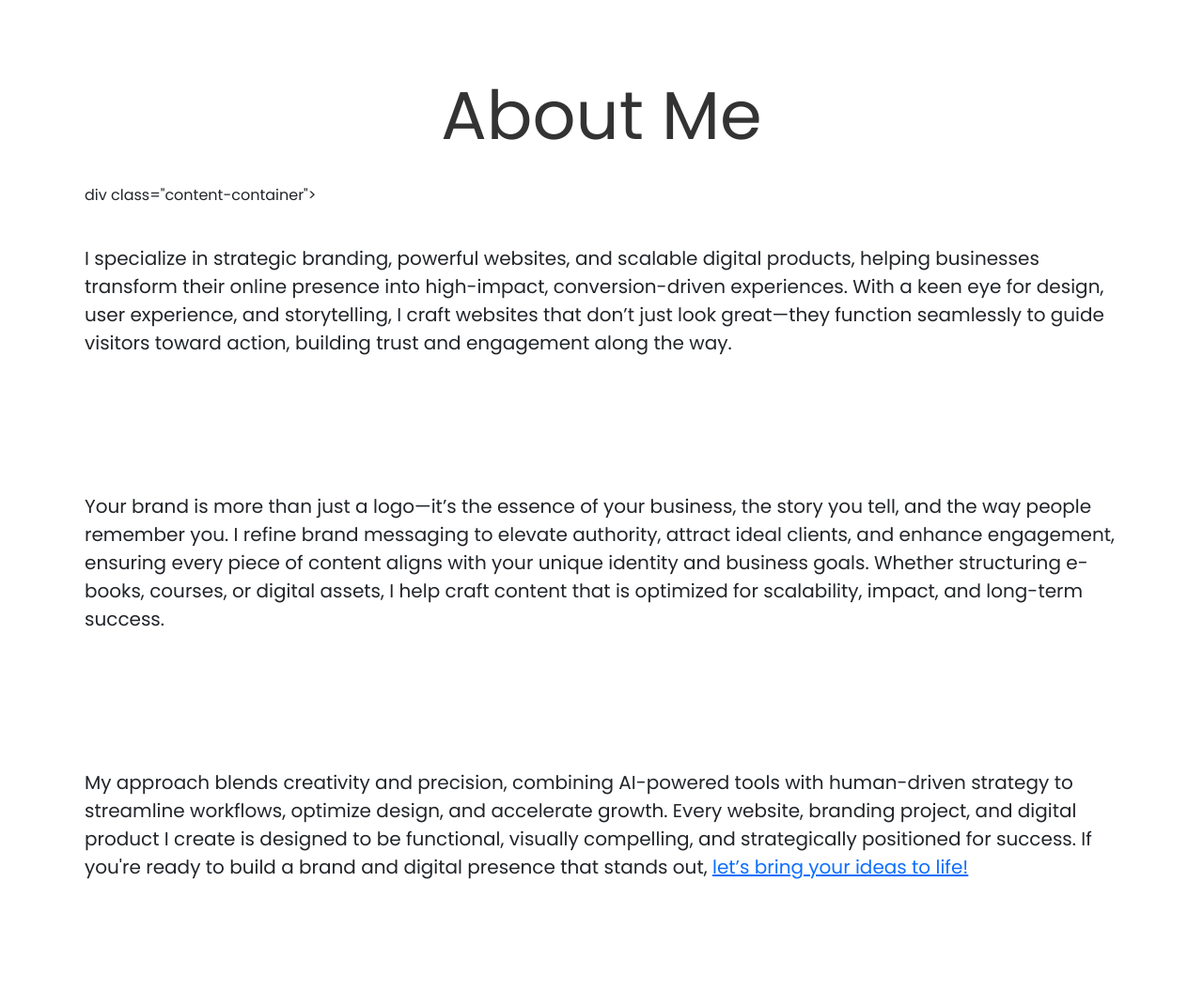
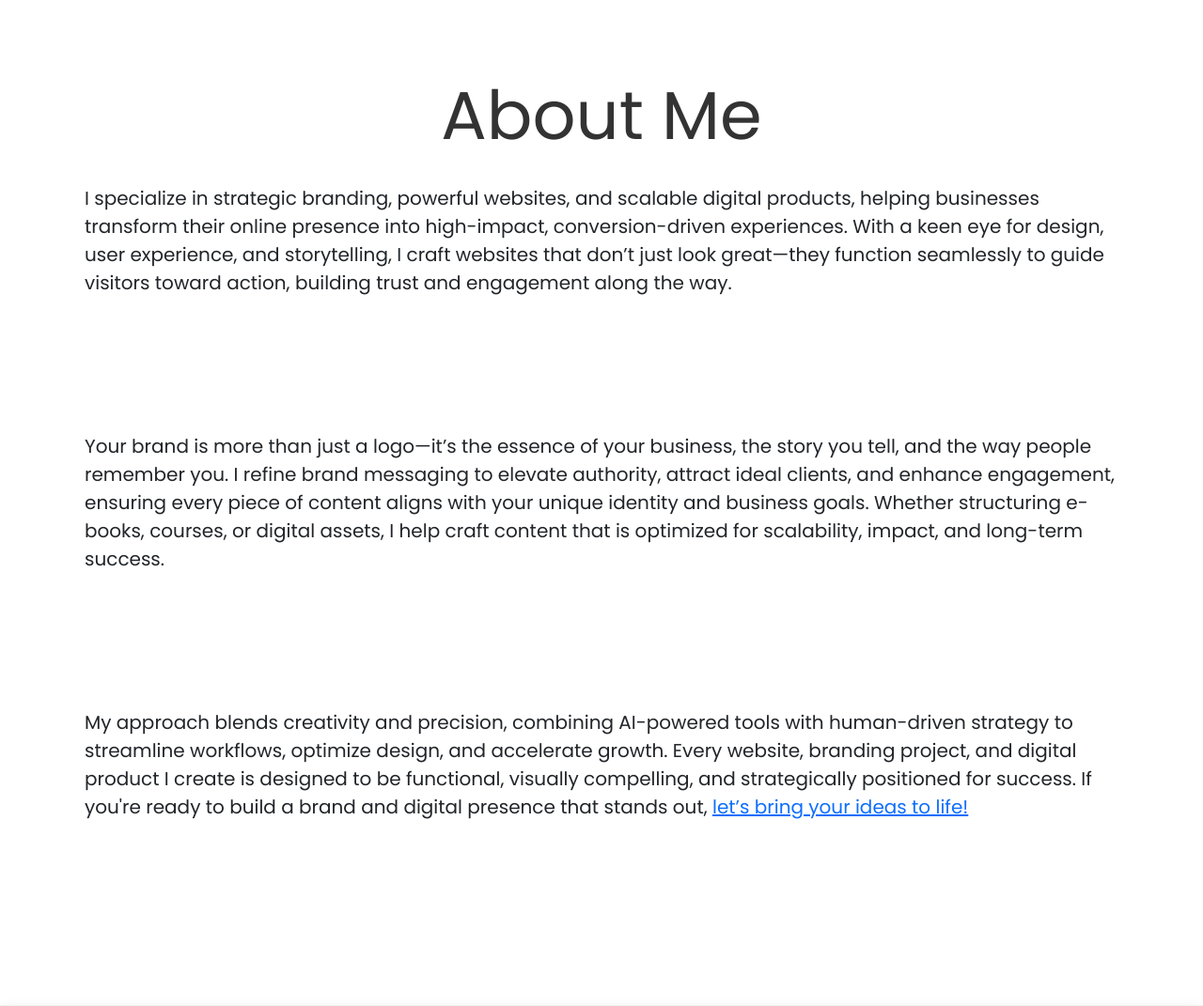
Before and after one commit to cherryontopio/cherryontop.io, a PHP site: page /about.php in a window 1280 px wide. Shown: the part 200-1271 px from the top of the page at 94% size. Run offline with PHP 8.4, Linux system fonts and the light colour scheme.

Commit message:
Deleted line

```diff
--- a/about.php
+++ b/about.php
@@ -29,7 +29,7 @@ if (file_exists($headerPath)) {
         <h3 hidden class="pages-subtitle"></h3>
 
         <div class="content-container">
-            div class="content-container">
+
 
 
             <p class="larger-letters">
--- a/assets/js/script.js
+++ b/assets/js/script.js
@@ -16,26 +16,21 @@ function toggleMenu() {
 }
 
 // SEARCH BAR FUNCTIONALITY
-document.addEventListener("DOMContentLoaded", function () {
+function filterPosts() {
   const searchInput = document.getElementById("search-input");
-  const searchButton = document.getElementById("search-button");
-  const noResults = document.getElementById("no-results");
-
-  function filterPosts() {
   if (!searchInput) return; // Prevent errors if input doesn't exist
 
   const query = searchInput.value.toLowerCase().trim();
   const posts = document.querySelectorAll(".post-card-item");
+  const noResults = document.getElementById("no-results");
 
   let anyVisible = false;
 
   posts.forEach((post) => {
     const title =
-        post.querySelector(".post-card-heading")?.textContent.toLowerCase() ||
-        "";
+      post.querySelector(".post-card-heading")?.textContent.toLowerCase() || "";
     const excerpt =
-        post.querySelector(".post-card-excerpt")?.textContent.toLowerCase() ||
-        "";
+      post.querySelector(".post-card-excerpt")?.textContent.toLowerCase() || "";
     const isMatch =
       query === "" || title.includes(query) || excerpt.includes(query);
 
@@ -47,6 +42,11 @@ document.addEventListener("DOMContentLoaded", function () {
     noResults.style.display = anyVisible ? "none" : "block";
   }
 }
+
+// Attach event listeners efficiently
+document.addEventListener("DOMContentLoaded", function () {
+  const searchInput = document.getElementById("search-input");
+  const searchButton = document.getElementById("search-button");
 
   if (searchInput) {
     searchInput.addEventListener("input", filterPosts);
--- a/services.php
+++ b/services.php
@@ -1,6 +1,6 @@
 <?php
 // Set the page title dynamically based on the current script name
-$pageTitle = basename(__FILE__, '.php') === 'index' ? "Welcome to My Website" : "Services";
+$pageTitle = basename(__FILE__, '.php') === 'index' ? "Welcome to My Website" : " Services";
 
 // Define the correct path to the header file
 $headerPath = __DIR__ . '/includes/header.php';
```
Lines whose indentation alone changed are shown as unchanged.
